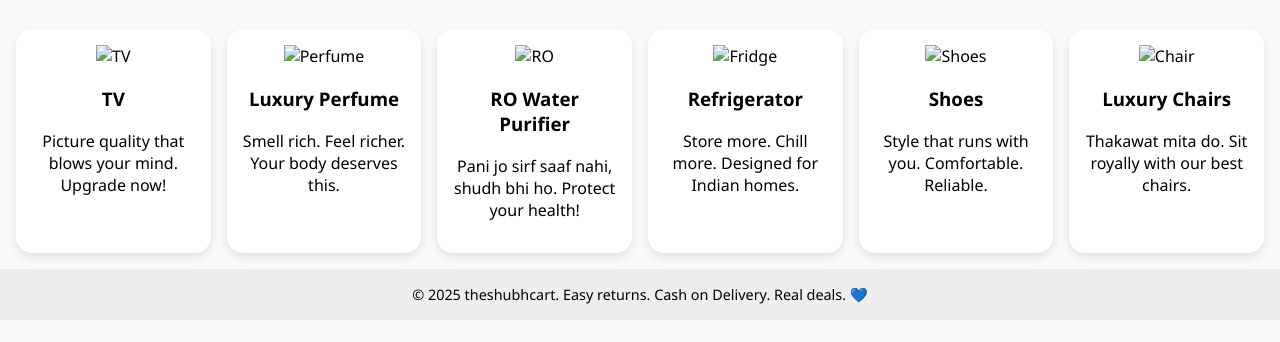
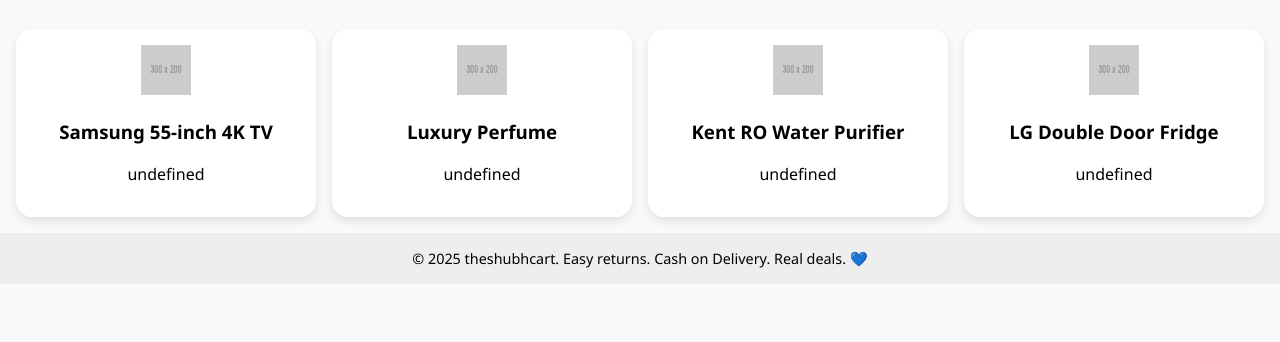
Before and after one commit to theshubhcart/theshubhcart-, a plain HTML site: page index.html in a window 1280 px wide. Shown: the part 168-510 px from the top of the page. Drawn offline with Linux system fonts and the light colour scheme; placeholder pictures from the web are drawn by us.

Commit message:
Update index.html

```diff
--- a/index.html
+++ b/index.html
@@ -22,7 +22,7 @@
     .logo {
       font-size: 1.6rem;
       font-weight: bold;
-      pointer-events: none; /* not clickable */
+      pointer-events: none;
     }
     .icons {
       display: flex;
@@ -98,38 +98,8 @@
   Shubh shopping ki shuruaat, <strong>theshubhcart</strong> ke sath
 </div>
 
-<div class="grid" id="productGrid">
-  <a href="tv.html" class="card" data-name="tv">
-    <img src="tv.png" alt="TV" />
-    <h3>TV</h3>
-    <p>Picture quality that blows your mind. Upgrade now!</p>
-  </a>
-  <a href="perfume.html" class="card" data-name="luxury perfume">
-    <img src="perfume.png" alt="Perfume" />
-    <h3>Luxury Perfume</h3>
-    <p>Smell rich. Feel richer. Your body deserves this.</p>
-  </a>
-  <a href="ro.html" class="card" data-name="ro water purifier">
-    <img src="ro.png" alt="RO" />
-    <h3>RO Water Purifier</h3>
-    <p>Pani jo sirf saaf nahi, shudh bhi ho. Protect your health!</p>
-  </a>
-  <a href="fridge.html" class="card" data-name="refrigerator">
-    <img src="fridge.png" alt="Fridge" />
-    <h3>Refrigerator</h3>
-    <p>Store more. Chill more. Designed for Indian homes.</p>
-  </a>
-  <a href="shoes.html" class="card" data-name="shoes">
-    <img src="shoes.png" alt="Shoes" />
-    <h3>Shoes</h3>
-    <p>Style that runs with you. Comfortable. Reliable.</p>
-  </a>
-  <a href="chairs.html" class="card" data-name="luxury chairs">
-    <img src="chair.png" alt="Chair" />
-    <h3>Luxury Chairs</h3>
-    <p>Thakawat mita do. Sit royally with our best chairs.</p>
-  </a>
-</div>
+<!-- 🆕 JSON-based dynamic product section -->
+<div class="grid" id="productGrid"></div>
 
 <footer>
   © 2025 theshubhcart. Easy returns. Cash on Delivery. Real deals. 💙
@@ -137,8 +107,29 @@
 
 <script>
   const searchInput = document.getElementById("searchInput");
+  const productGrid = document.getElementById("productGrid");
+
+  // Load products from JSON file
+  fetch("products.json")
+    .then((res) => res.json())
+    .then((products) => {
+      products.forEach((product) => {
+        const card = document.createElement("a");
+        card.href = product.link;
+        card.className = "card";
+        card.dataset.name = product.name;
+
+        card.innerHTML = `
+          <img src="${product.image}" alt="${product.name}" />
+          <h3>${product.title}</h3>
+          <p>${product.tagline}</p>
+        `;
+
+        productGrid.appendChild(card);
+      });
+
+      // Search functionality after cards are loaded
       const cards = document.querySelectorAll(".card");
-
       searchInput.addEventListener("input", function () {
         const value = this.value.toLowerCase();
         cards.forEach(card => {
@@ -150,6 +141,7 @@
           }
         });
       });
+    });
 </script>
 
 </body>
```
Lines whose indentation alone changed are shown as unchanged.
